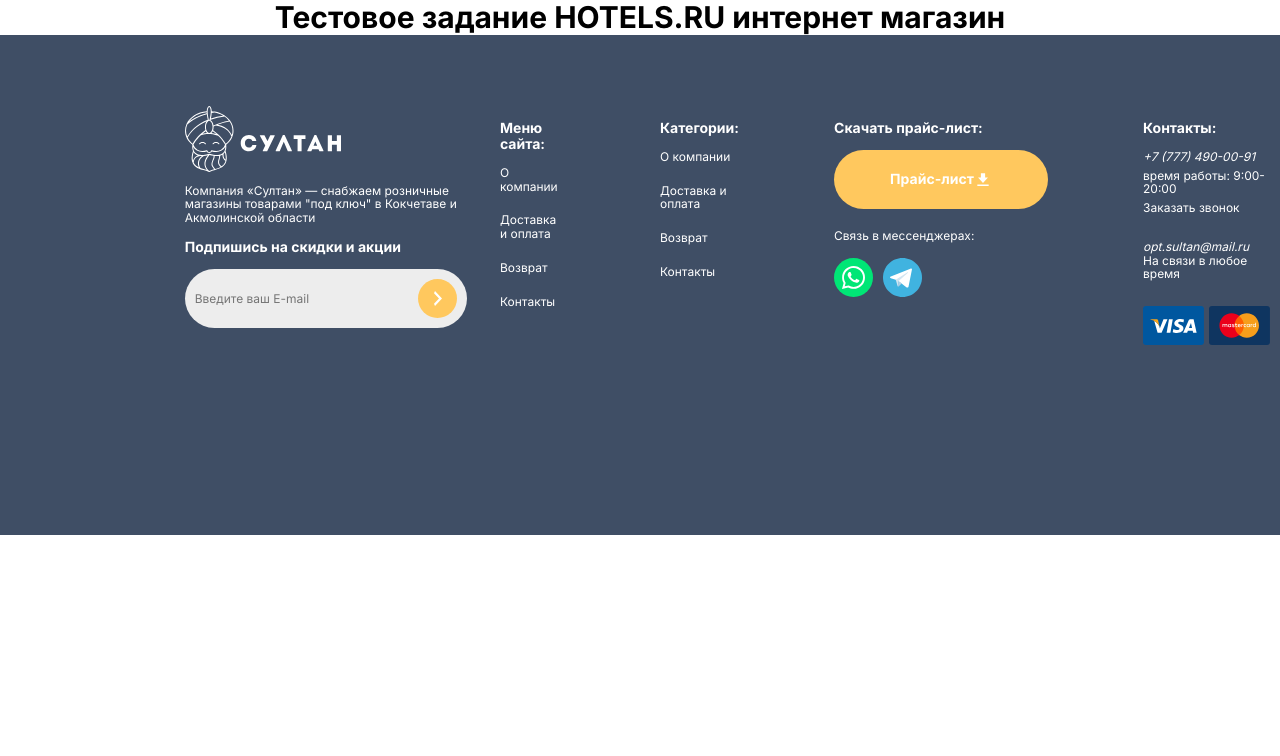
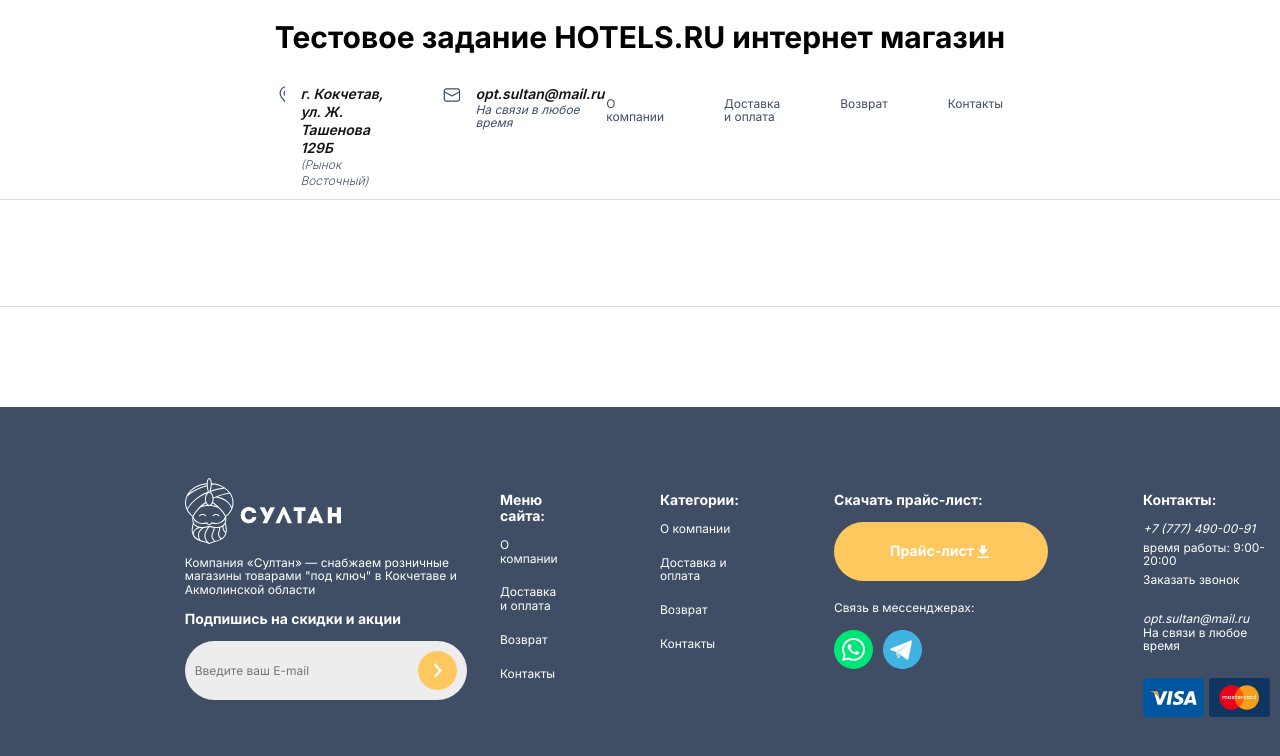
Before and after one commit to mvodev/hotels-online-shop, a React (Vite) app: page / in a window 1280 px wide. Shown: the top 756 px of the page. Built offline with nearby package versions, Linux system fonts and the light colour scheme.

Commit message:
header first row added all components

```diff
--- a/src/MainPage.scss
+++ b/src/MainPage.scss
@@ -2,10 +2,4 @@
   max-width: 1920px;
   width: 100%;
   margin: 0 auto;
-  &__header {
-    font-size: 30px;
-    font-family: 'Inter',sans-serif;
-    margin: 0 auto;
-    text-align: center;
-  }
 }
--- a/src/MainPage.tsx
+++ b/src/MainPage.tsx
@@ -1,10 +1,11 @@
 import Footer from './components/footer/Footer';
+import Header from './components/header/Header';
 import './MainPage.scss';
 
 const MainPage = () => {
   return (
     <section className="main-page">
-      <h1 className='main-page__header'>Тестовое задание HOTELS.RU интернет магазин</h1>
+      <Header mapUrl='mock-address-change-me'/>
       <Footer callbackRef='mock-address-change-me'/>
     </section>
   )
--- /dev/null
+++ b/src/components/header/Header.scss
@@ -0,0 +1,87 @@
+@import '../../styles/constants.scss';
+
+.header {
+  min-height: 169px;
+  max-width: $max-width;
+  width: 100%;
+  margin-bottom: 100px;
+
+  &__first-row {
+    min-height: 61px;
+    padding: 10px 277px;
+  }
+
+  &__second-row {
+    min-height: 107px;
+    padding: 10px 277px;
+  }
+
+  &__first-row,
+  &__second-row {
+    border-bottom: 1px solid rgba($color: #3F4E65, $alpha: 0.2);
+  }
+
+  &__first-row {
+    display: flex;
+    flex-direction: row;
+    justify-content: space-between;
+  }
+
+  &__address {
+    display: flex;
+    flex-direction: row;
+    gap: 42px;
+  }
+
+  &__tel {
+    display: flex;
+    flex-direction: column;
+  }
+
+  &__street {
+    i {
+      font-family: Inter;
+      font-size: 14px;
+      font-weight: 600;
+      line-height: 18px;
+      color: #111111;
+    }
+    color: #3F4E65;
+    font-family: Inter;
+    font-size: 12px;
+    font-weight: 300;
+    line-height: 16px;
+  }
+
+  &__email {
+    font-family: Inter;
+    font-size: 14px;
+    font-weight: 600;
+    line-height: 18px;
+    text-decoration: none;
+    color: #111111;
+  }
+
+  &__tel span {
+    color: #3F4E65;
+  }
+
+  &__address-wrapper {
+    display: flex;
+    gap: 15px;
+  }
+
+  &__location,&__envelope {
+    width: 20px;
+    height: 20px;
+  }
+
+  &__location {
+    background-image: url('../../assets/images/geoposition.svg');
+  }
+
+  &__envelope {
+    background-image: url('../../assets/images/envelope.svg');
+  }
+
+}
--- /dev/null
+++ b/src/components/header/Header.tsx
@@ -0,0 +1,45 @@
+import NavList from '../nav-list/NavList';
+import './Header.scss';
+
+export type HeaderPropsType = {
+  mapUrl: string
+}
+
+const Header = (props: HeaderPropsType) => {
+  const { mapUrl } = props;
+
+  return (
+    <header className="header">
+      <div className="header__first-row">
+        <div className="header__address">
+          <div className="header__address-wrapper">
+            <div className="header__location"></div>
+            <address className="header__street">
+              <i>г. Кокчетав, ул. Ж. Ташенова 129Б</i><br/>
+              (Рынок Восточный)
+            </address>
+          </div>
+          <div className="header__address-wrapper">
+            <div className="header__envelope"></div>
+            <address className="header__tel">
+              <a className="header__email" href="mailto:info@conquest.watch.ru">opt.sultan@mail.ru</a>
+              <span>На связи в любое время</span>
+            </address>
+          </div>
+        </div>
+        <NavList
+            mode='dark' isVertical={false}
+              links={[
+                {text:'О компании',href:'mock-address-change-me'},
+                {text:'Доставка и оплата',href:'mock-address-change-me'},
+                {text:'Возврат',href:'mock-address-change-me'},
+                {text:'Контакты',href:'mock-address-change-me'},
+              ]}
+            />
+      </div>
+      <div className="header__second-row"></div>
+    </header>
+  )
+}
+
+export default Header;
--- a/src/index.scss
+++ b/src/index.scss
@@ -15,4 +15,10 @@ body {
 
 #root {
   margin: 0 auto;
+  h1 {
+    font-size: 30px;
+    font-family: 'Inter',sans-serif;
+    margin: 20px auto;
+    text-align: center;
+  }
 }
--- a/src/main.tsx
+++ b/src/main.tsx
@@ -6,6 +6,7 @@ import './index.scss';
 
 ReactDOM.createRoot(document.getElementById('root') as HTMLElement).render(
   <React.StrictMode>
+    <h1>Тестовое задание HOTELS.RU интернет магазин</h1>
     <MainPage />
   </React.StrictMode>,
 )
```
Also changed, not shown: src/assets/images/envelope.svg (added), src/assets/images/geoposition.svg (added).
